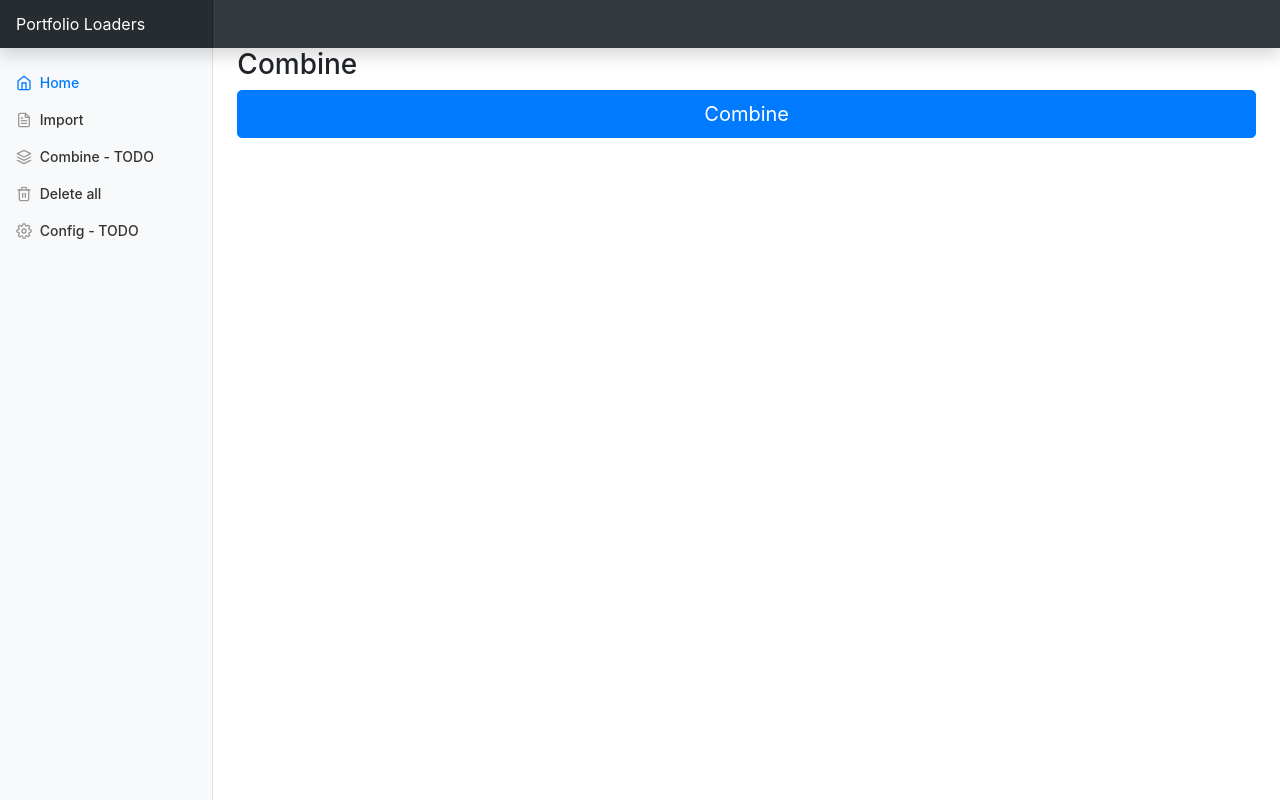
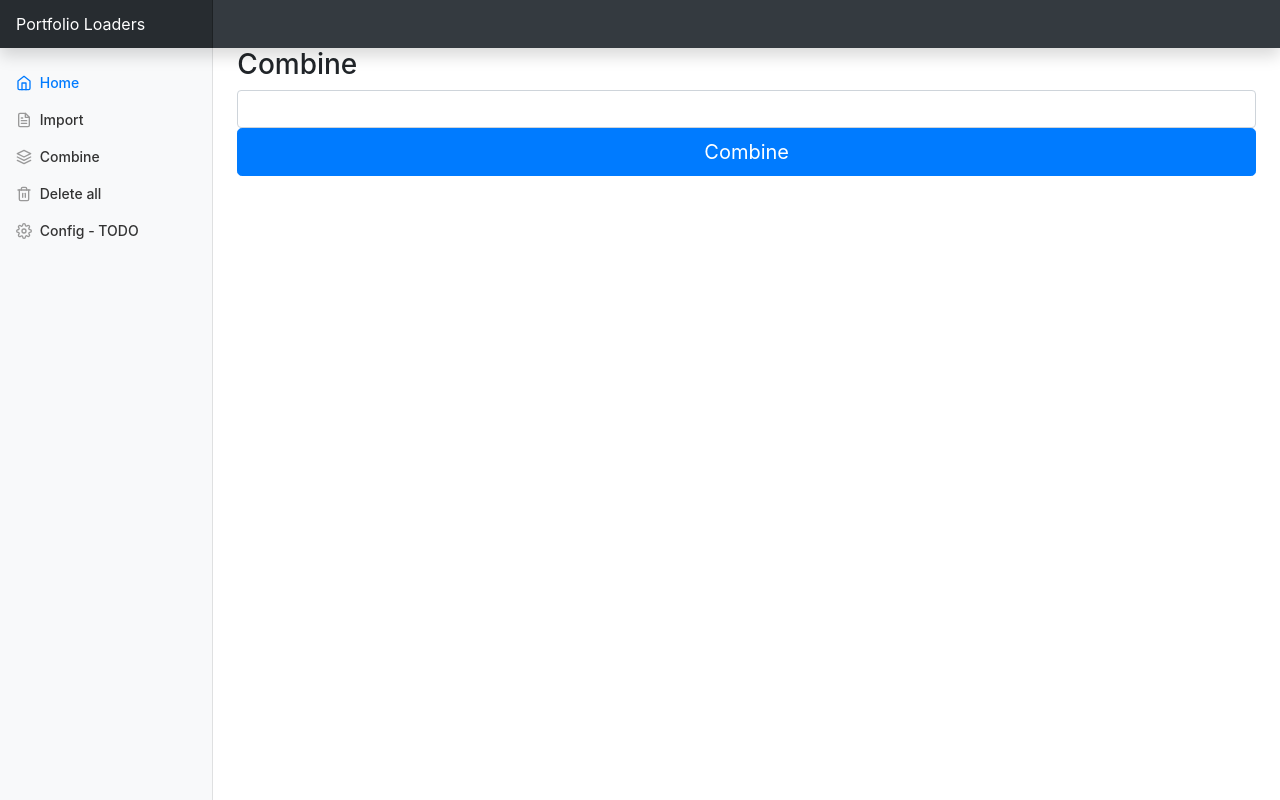
Before and after one commit to itsbillw/import_portfolio, a Flask app: page /combine in a window 1280 px wide. Run offline with Flask 2, Linux system fonts and the light colour scheme; some libraries are stand-ins or nearby versions.

Commit message:
store combined table

```diff
--- a/app.py
+++ b/app.py
@@ -77,7 +77,9 @@
     if request.method == 'POST':
         table_list = request.form.getlist('get_table')
         df = combine_loaders(table_list)
-        return render_template("combine.html", combined_table=df.to_html(index=False, classes='data'))
+        new_name = request.form.get('table_name')
+        df.to_sql(new_name, con=engine, if_exists='replace', index=False)
+        return redirect(url_for('home'))
     return render_template("combine.html", tables=tables)
 
 
--- a/templates/base.html
+++ b/templates/base.html
@@ -43,7 +43,7 @@
             <li class="nav-item">
               <a class="nav-link" href="{{ url_for('combine_tables') }}">
                 <span data-feather="layers"></span>
-                Combine - TODO
+                Combine
               </a>
             </li>
             <li class="nav-item">
--- a/templates/combine.html
+++ b/templates/combine.html
@@ -19,6 +19,7 @@
       <label class="form-control">{{table[0]}}</label>
     </div>
     {% endfor %}
+    <input type="text" class="form-control" name="table_name">
     <button class="btn btn-primary btn-lg btn-block" type="submit">Combine</button>
   </form>
 
```
